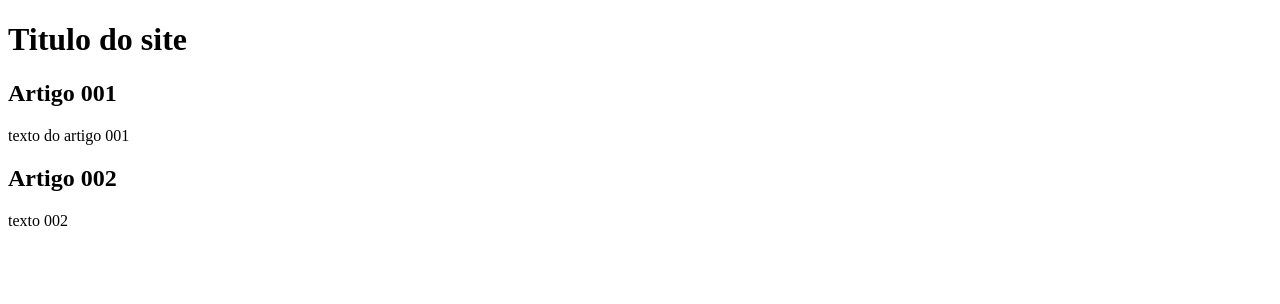
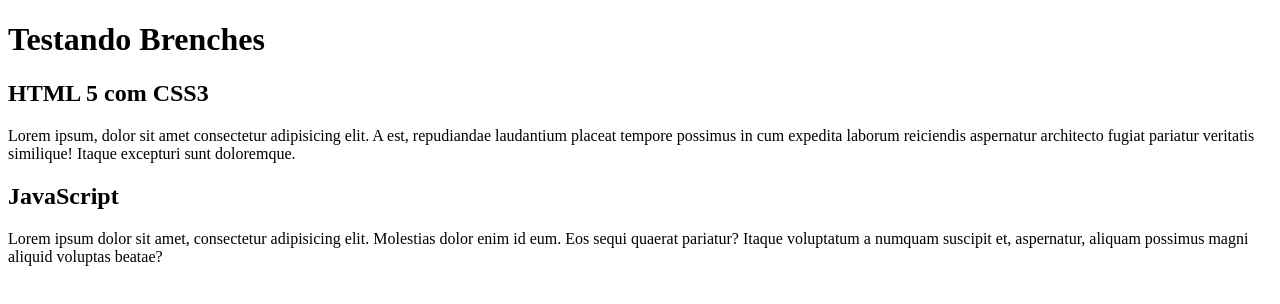
Before and after one commit to raphia/Site, a plain HTML site: page index.html in a window 1280 px wide. Drawn offline with Linux system fonts and the light colour scheme.

Commit message:
editado conteudo
conteudo de html5 css e javascript

```diff
--- a/index.html
+++ b/index.html
@@ -8,15 +8,15 @@
 <body>
     <main>
         <header>
-            <h1>Titulo do site</h1>
+            <h1>Testando Brenches</h1>
         </header>
         <article>
-            <h2>Artigo 001</h2>
-            <p>texto do artigo 001</p>
+            <h2>HTML 5 com CSS3</h2>
+            <p>Lorem ipsum, dolor sit amet consectetur adipisicing elit. A est, repudiandae laudantium placeat tempore possimus in cum expedita laborum reiciendis aspernatur architecto fugiat pariatur veritatis similique! Itaque excepturi sunt doloremque.</p>
         </article>
         <article>
-            <h2>Artigo 002</h2>
-            <p>texto 002</p>
+            <h2>JavaScript</h2>
+            <p>Lorem ipsum dolor sit amet, consectetur adipisicing elit. Molestias dolor enim id eum. Eos sequi quaerat pariatur? Itaque voluptatum a numquam suscipit et, aspernatur, aliquam possimus magni aliquid voluptas beatae?</p>
         </article>
     </main>
 </body>
```
